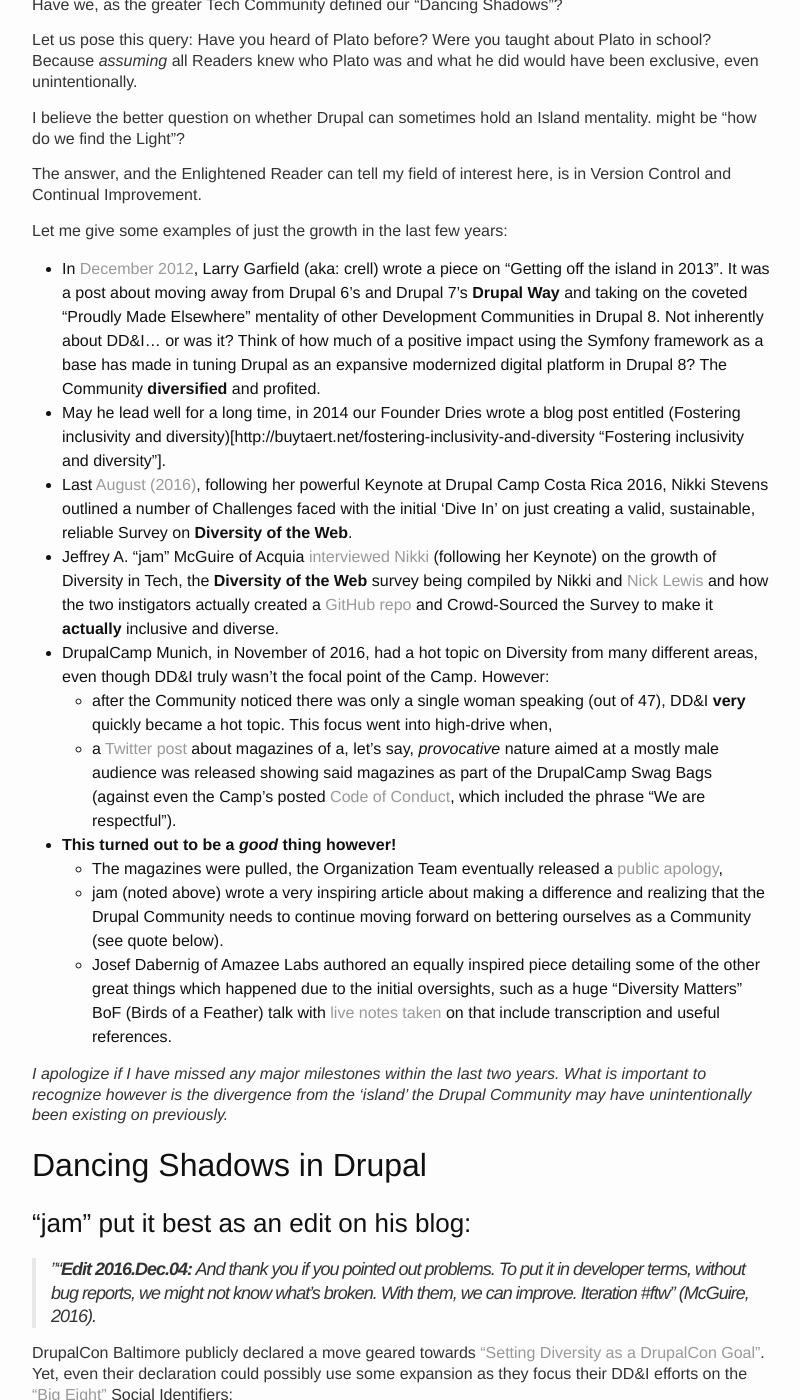
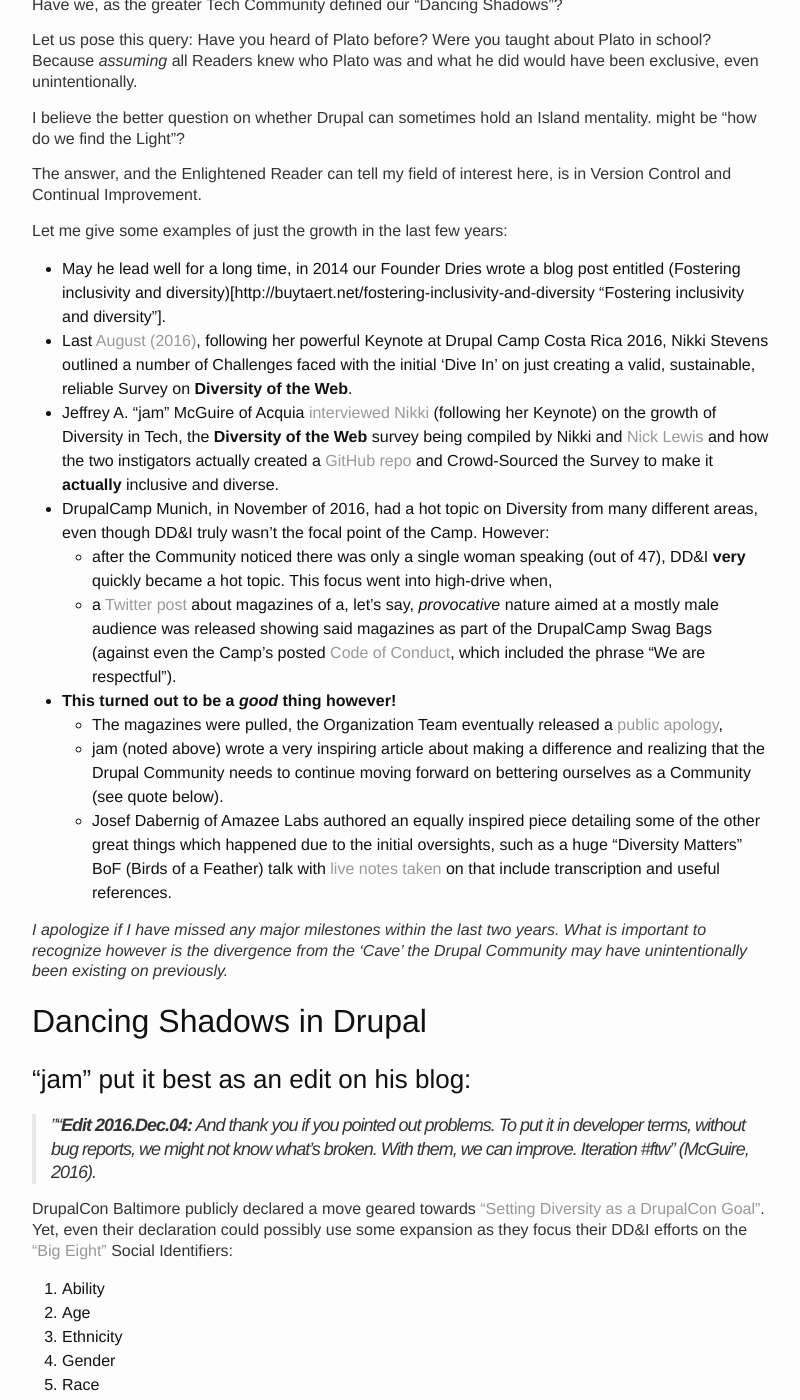
Before and after one commit to cleverington/cleverington.github.io, a Jekyll site: the page built from _posts/2017-01-25-platos-cave-diversity-and-drupal.md, in a window 1280 px wide and 1400 px high, scrolled down 1636 px. Shown: the whole window, without its empty margins (238-1038 px from the left). Built offline with Jekyll 4.4.1, drawn with Linux system fonts in a browser that asks for light colours.

Commit message:
Small tweak.

```diff
--- a/_posts/2017-01-25-platos-cave-diversity-and-drupal.md
+++ b/_posts/2017-01-25-platos-cave-diversity-and-drupal.md
@@ -56,7 +56,6 @@ The answer, and the Enlightened Reader can tell my field of interest here, is in
 
 Let me give some examples of just the growth in the last few years:
 
-- In [December 2012](http://www.garfieldtech.com/blog/off-the-island-2013 "Getting off the island in 2013"), Larry Garfield (aka: crell) wrote a piece on "Getting off the island in 2013". It was a post about moving away from Drupal 6's and Drupal 7's **Drupal Way** and taking on the coveted "Proudly Made Elsewhere" mentality of other Development Communities in Drupal 8. Not inherently about DD&I... or was it? Think of how much of a positive impact using the Symfony framework as a base has made in tuning Drupal as an expansive modernized digital platform in Drupal 8? The Community **diversified** and profited.
 - May he lead well for a long time, in 2014 our Founder Dries wrote a blog post entitled (Fostering inclusivity and diversity)[http://buytaert.net/fostering-inclusivity-and-diversity "Fostering inclusivity and diversity"].
 - Last [August (2016)](http://drnikki.github.io/2016/08/03/diversity-survey.html), following her powerful Keynote at Drupal Camp Costa Rica 2016, Nikki Stevens outlined a number of Challenges faced with the initial 'Dive In' on just creating a valid, sustainable, reliable Survey on **Diversity of the Web**.
 - Jeffrey A. "jam" McGuire of Acquia [interviewed Nikki](https://dev.acquia.com/podcast/241-nothing-about-us-without-us-diversity-web-nikki-stevens "interviewed with Nikki Stevens") (following her Keynote) on the growth of Diversity in Tech, the **Diversity of the Web** survey being compiled by Nikki and [Nick Lewis](http://www.nicklewis.org/) and how the two instigators actually created a [GitHub repo](https://github.com/drupaldiversity/diversity-of-the-web) and Crowd-Sourced the Survey to make it **actually** inclusive and diverse.
@@ -69,7 +68,7 @@ Let me give some examples of just the growth in the last few years:
   * jam (noted above) wrote a very inspiring article about making a difference and realizing that the Drupal Community needs to continue moving forward on bettering ourselves as a Community (see quote below).
   * Josef Dabernig of Amazee Labs authored an equally inspired piece detailing some of the other great things which happened due to the initial oversights, such as a huge "Diversity Matters" BoF (Birds of a Feather) talk with [live notes taken](https://pad.riseup.net/p/LAWQJL6WjGD5) on that include transcription and useful references.
 
-_I apologize if I have missed any major milestones within the last two years. What is important to recognize however is the divergence from the 'island' the Drupal Community may have unintentionally been existing on previously._
+_I apologize if I have missed any major milestones within the last two years. What is important to recognize however is the divergence from the 'Cave' the Drupal Community may have unintentionally been existing on previously._
 
 ## Dancing Shadows in Drupal
 
```
